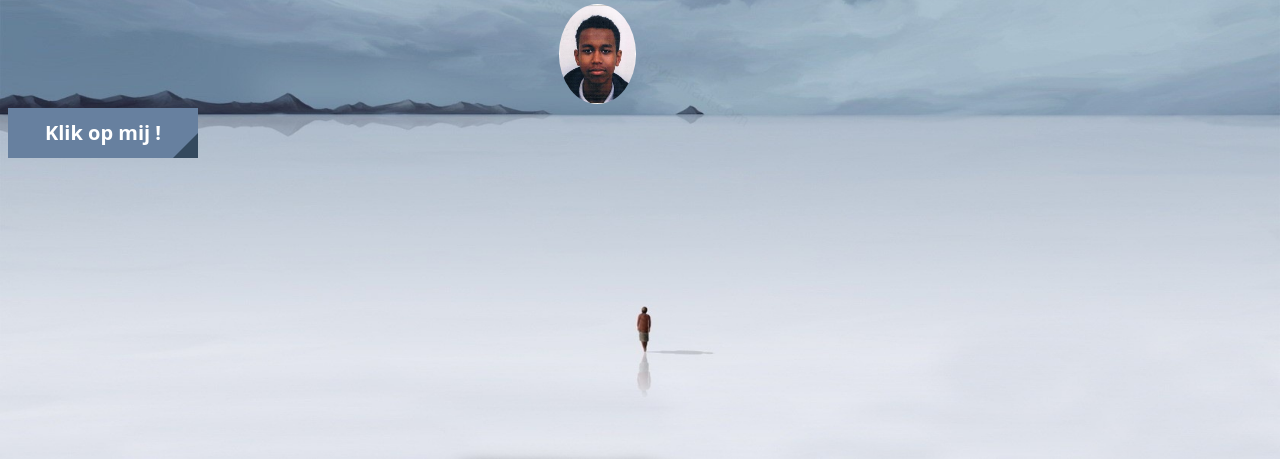
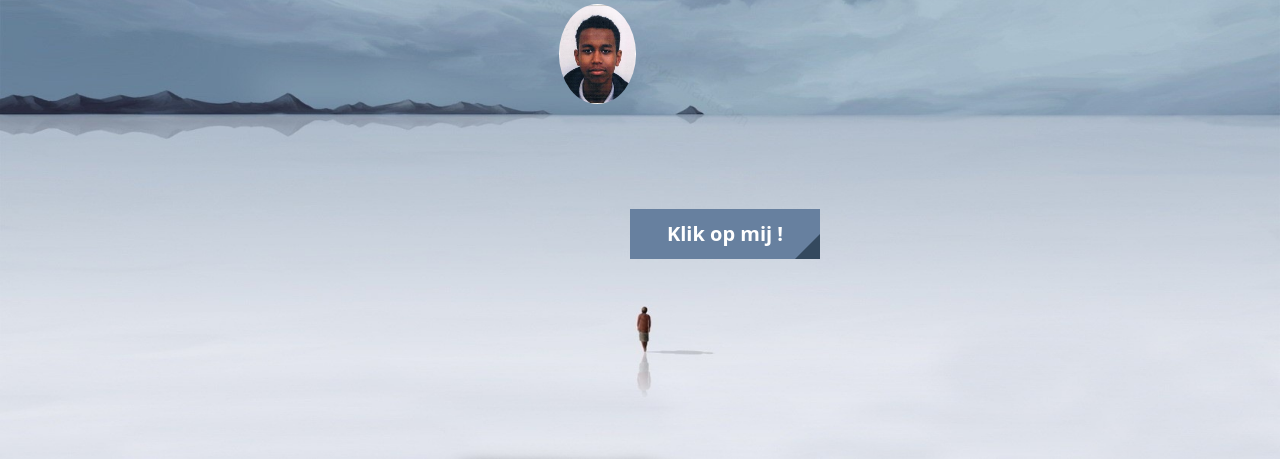
Before and after one commit to Nebue/nebue.github.io, a plain HTML site: page index.html in a window 1280 px wide. Shown: the part 341-800 px from the top of the page. Drawn offline with Linux system fonts and the light colour scheme.

Commit message:
versie 8.0

```diff
--- a/index.html
+++ b/index.html
@@ -5,6 +5,7 @@
 	<title>Homepage</title>
 	<link rel="stylesheet" type="text/css" href="stijl.css">
 	<meta name="viewport" content="width=device-width, initial-scale=1.0">
+	<link rel="shortcut icon" type="image/x-icon" href="944.gif" />
 </head>
 <body>
 
@@ -34,7 +35,7 @@
 </a></div>
 
 <a href="homepagina.html">
- <button class="btn1">Klik op mij !</button>
+ <button class="btn1" id="knop">Klik op mij !</button>
  </a>
 
 </body>
--- a/stijl.css
+++ b/stijl.css
@@ -95,11 +95,11 @@ bottom: 10px;
 }
 
 
-.bnt1{
+#knop{
 	margin: auto;
 	position: absolute;
-	top: 100px;
-	left: 130px;
+	top: 550px;
+	left: 630px;
 
 }
 
@@ -119,6 +119,8 @@ bottom: 10px;
   width: 190px;
   font-size: 20px;
 }
+
+
 .btn1:after {
   content: "";
   position: absolute;
@@ -138,6 +140,7 @@ bottom: 10px;
   transition: transform .3s;
   transition: transform .3s, -webkit-transform .3s;
 }
+
 .btn1:hover::after {
   -webkit-transform: translateY(10%) translateX(-25px) rotate(-45deg);
           transform: translateY(10%) translateX(-25px) rotate(-45deg);
```
